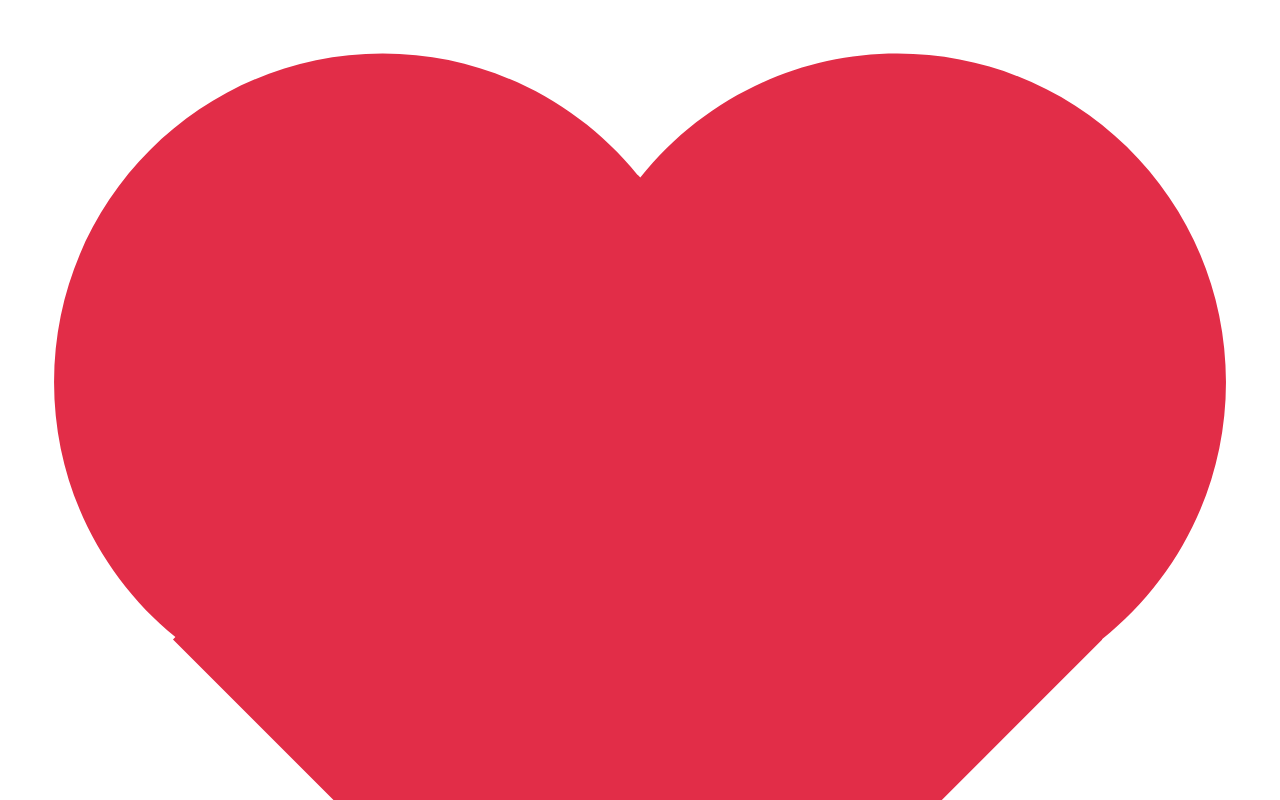
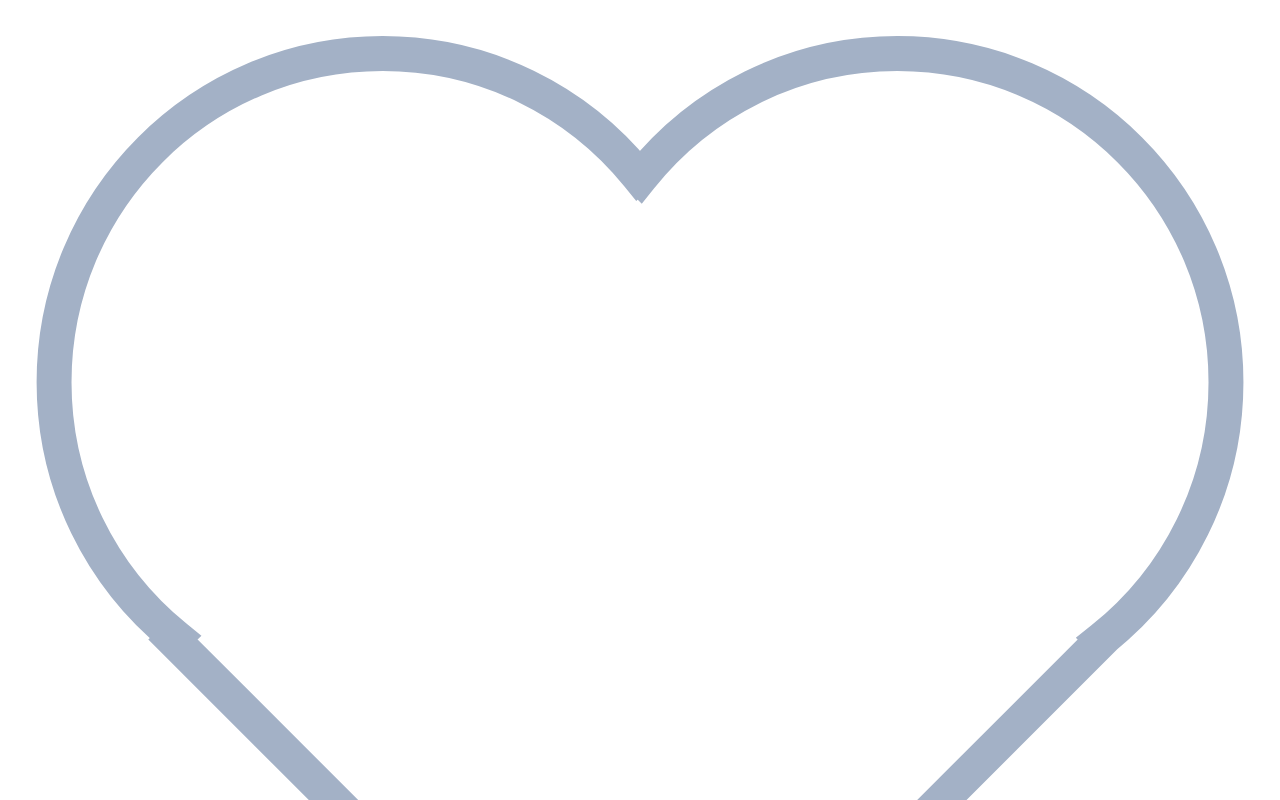
Before and after one commit to alisonysy/nextjs-memo, a Next.js app: page /memo in a window 1280 px wide. Shown: the top 800 px of the page. Built offline with nearby package versions, Linux system fonts and the light colour scheme.

Commit message:
feat: heart normal and pressed style with neumorphism

```diff
--- a/pages/memo.js
+++ b/pages/memo.js
@@ -1,7 +1,20 @@
 import Head from "next/head";
 import styles from "../styles/memo.module.css";
+import { useRef } from "react";
 
 export default function Memo() {
+  const heartRef = useRef(null);
+  const heartPath = useRef(null);
+
+  function onHeartClick() {
+    if (heartRef.current) {
+      heartRef.current.classList.remove("shadow-neu");
+      heartRef.current.classList.add("shadow-pressed");
+      heartPath.current.setAttribute("fill", "#e22d48");
+      heartPath.current.setAttribute("stroke", "none");
+    }
+  }
+
   return (
     <>
       <Head>
@@ -9,15 +22,23 @@ export default function Memo() {
       </Head>
 
       <main className="box-border bg-bgWhite h-screen flex-1 flex items-center">
-        <div class="container rounded-full sm:w-3/5 md:w-2/5 lg:w-1/5">
+        <div
+          className="container rounded-full w-20 lg:w-24 h-20 lg:h-24 shadow-neu flex items-center cursor-pointer"
+          onClick={onHeartClick}
+          ref={heartRef}
+        >
           <svg
             xmlns="http://www.w3.org/2000/svg"
-            class="heart"
+            className="heart transition-colors"
             viewBox="0 0 362 327"
           >
             <path
               d="M348.82 107.15c0-51.97-42.13-94.1-94.1-94.1-29.82 0-56.39 13.87-73.63 35.51l-.77-.77-.01.01c-17.25-21.2-43.55-34.75-73.02-34.75-51.97 0-94.1 42.13-94.1 94.1 0 29.47 13.55 55.77 34.75 73.02l-.69.69 133.08 133.08L313.4 180.87l-.09-.09c21.64-17.24 35.51-43.81 35.51-73.63z"
-              fill="#e22d48"
+              fill="none"
+              stroke="#a3b1c6"
+              stroke-width={10}
+              ref={heartPath}
+              className="transition-colors"
             />
           </svg>
         </div>
```
Also changed, not shown: tailwind.config.js (+9 -5 lines).
